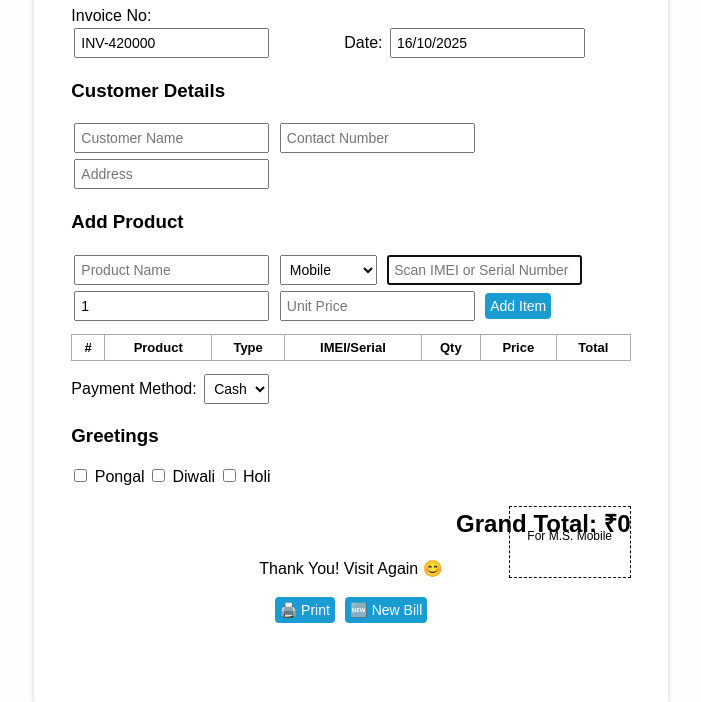
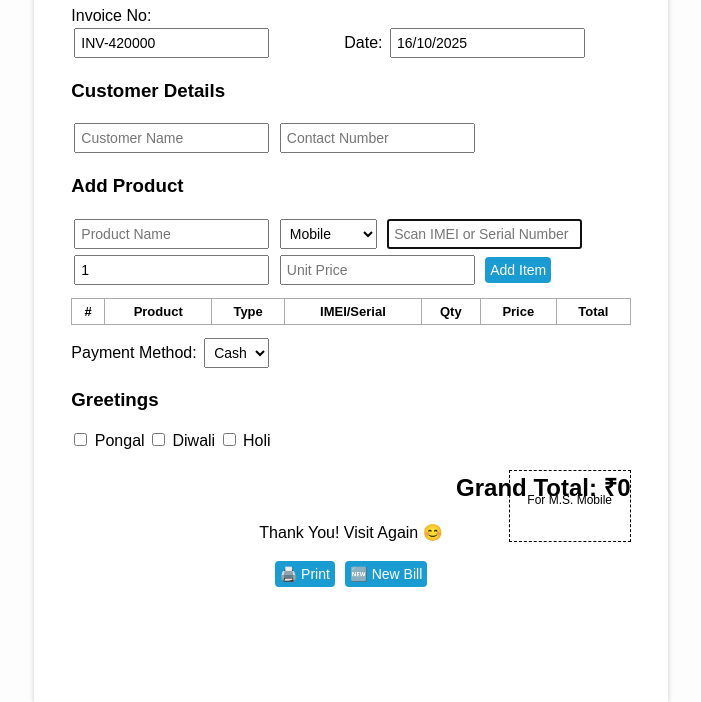
Before and after one commit to msmobile-1/Msbill, a plain HTML site: page index.html in a window 1280 px wide. Shown: the part 167-869 px from the top of the page, without its empty margins (289-990 px from the left). Drawn offline with Linux system fonts and the light colour scheme.

Commit message:
Update index.html

```diff
--- a/index.html
+++ b/index.html
@@ -31,7 +31,6 @@
       <h3>Customer Details</h3>
       <input type="text" id="custName" placeholder="Customer Name">
       <input type="text" id="custContact" placeholder="Contact Number">
-      <input type="text" id="custAddress" placeholder="Address">
     </section>
 
     <section class="product-entry">
```
